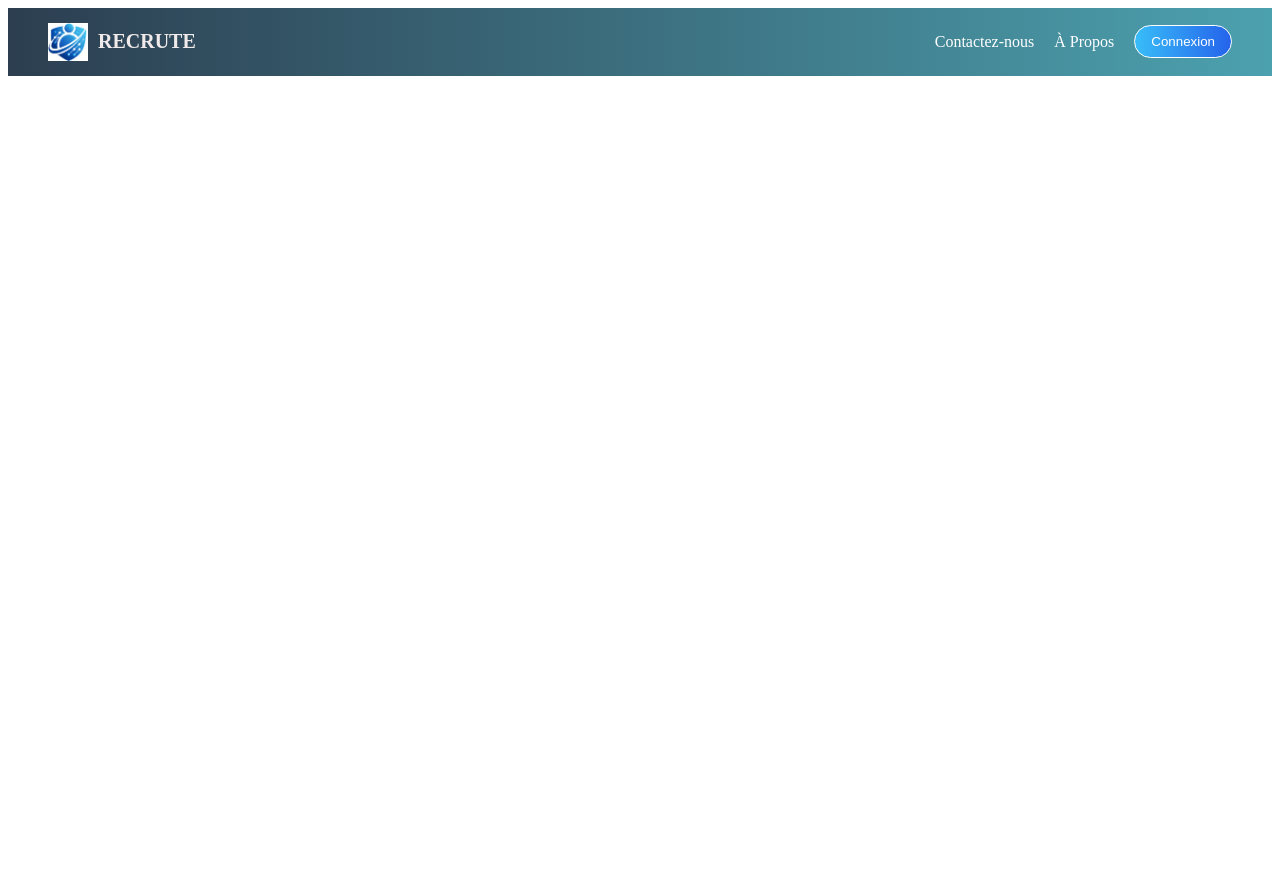
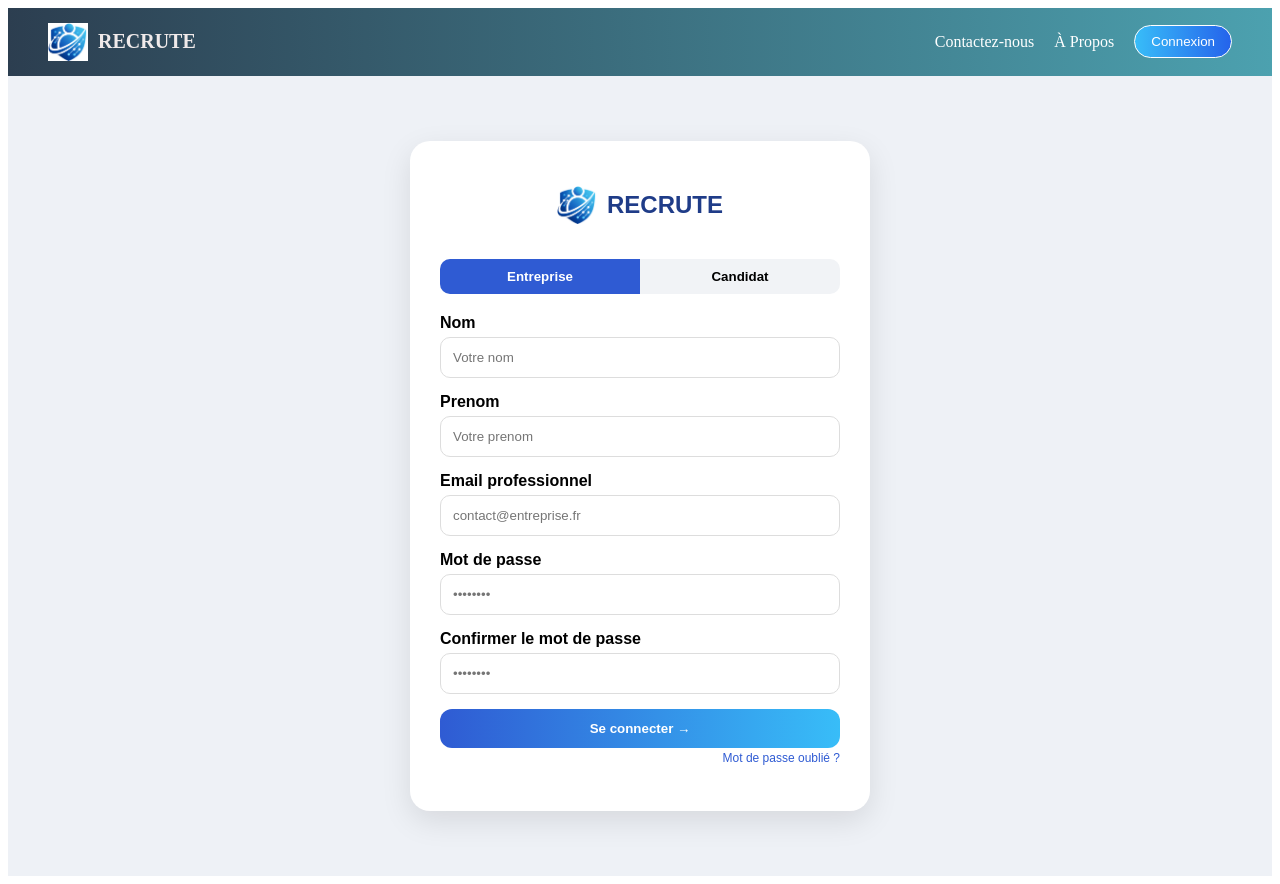
Before and after one commit to yougi97/recruteV0, an Angular app in the folder recrute/: page /register in a window 1280 px wide. Before the commit this address led to /. Before the commit the page ends 800 px from the top, so only its background shows below. Built offline with nearby package versions, Linux system fonts and the light colour scheme.

Commit message:
login,register et services

```diff
--- a/recrute/src/app/app.config.ts
+++ b/recrute/src/app/app.config.ts
@@ -1,12 +1,13 @@
 import { ApplicationConfig, provideBrowserGlobalErrorListeners, provideZoneChangeDetection } from '@angular/core';
 import { provideRouter } from '@angular/router';
-
+import { provideHttpClient } from '@angular/common/http';
 import { routes } from './app.routes';
 
 export const appConfig: ApplicationConfig = {
   providers: [
     provideBrowserGlobalErrorListeners(),
     provideZoneChangeDetection({ eventCoalescing: true }),
-    provideRouter(routes)
+    provideRouter(routes),
+    provideHttpClient()
   ]
 };
--- a/recrute/src/app/app.routes.ts
+++ b/recrute/src/app/app.routes.ts
@@ -1,10 +1,12 @@
 import { Routes } from '@angular/router';
 import { Home } from './home/home';
 import { Login } from './login/login';
+import { Register } from './register/register';
 
 
 
 export const routes: Routes = [
     {path:'home', component: Home},
     {path:'login', component: Login},
+    {path:'register', component: Register},
 ];
--- a/recrute/src/app/app.ts
+++ b/recrute/src/app/app.ts
@@ -1,11 +1,13 @@
 import { Component, signal } from '@angular/core';
+import { CommonModule } from '@angular/common';
+import { RouterModule } from "@angular/router";
 import { Navbar } from "./navbar/navbar";
-import { RouterModule } from "@angular/router";
 
 
 @Component({
   selector: 'app-root',
-  imports: [Navbar, RouterModule],
+  standalone: true,
+  imports: [CommonModule, RouterModule, Navbar],
   templateUrl: './app.html',
   styleUrl: './app.scss'
 })
--- a/recrute/src/app/home/home.html
+++ b/recrute/src/app/home/home.html
@@ -6,7 +6,7 @@
       Publiez vos offres, laissez notre intelligence artificielle filtrer les
       candidats et gérez vos recrutements depuis un tableau de bord dédié.
     </p>
-    <button>Accéder →</button>
+    <button href="/entreprise">Accéder →</button>
 
     <div class="stats">
       <div>
@@ -21,7 +21,7 @@
   </div>
 
   <div class="divider">
-    <img src="assets/logo.png" />
+    <img src="icon..png" />
   </div>
 
   <div class="section right">
@@ -32,7 +32,7 @@
       par notre intelligence artificielle pour vous et postulez en quelques
       clics.
     </p>
-    <button>Accéder →</button>
+    <button href="/candidate">Accéder →</button>
 
     <div class="stats">
       <div>
--- a/recrute/src/app/home/home.ts
+++ b/recrute/src/app/home/home.ts
@@ -1,4 +1,7 @@
-import { Component } from '@angular/core';
+import { Component, inject } from '@angular/core';
+import { UserApi } from '../services/user-api';
+import { User } from '../models/user';
+import { Observable } from 'rxjs';
 
 @Component({
   selector: 'app-home',
@@ -8,4 +11,8 @@ import { Component } from '@angular/core';
 })
 export class Home {
 
+  private readonly userApi = inject(UserApi);
+
+  users$: Observable<User[]> = this.userApi.getUsers();
+
 }
--- a/recrute/src/app/login/login.html
+++ b/recrute/src/app/login/login.html
@@ -32,7 +32,7 @@
     </form>
 
     <p class="signup">
-      Pas encore de compte ? <a href="#">Créer un compte</a>
+      Pas encore de compte ? <a  href="/register">Créer un compte</a>
     </p>
   </div>
 </div>
--- /dev/null
+++ b/recrute/src/app/models/user.ts
@@ -0,0 +1,8 @@
+export interface User {
+  id: number;
+  email: string;
+  password: string;
+  userType: string;
+  firstName: string;
+  lastName: string;
+}
--- /dev/null
+++ b/recrute/src/app/register/register.html
@@ -0,0 +1,42 @@
+<div class="login-container">
+  <div class="login-card">
+    <div class="logo">
+  <img src="icon..png" alt="logo" class="logo-icon">
+      <h2>RECRUTE</h2>
+    </div>
+
+    <div class="tabs">
+      <button class="active">Entreprise</button>
+      <button>Candidat </button>
+    </div>
+
+    <form>
+
+      <label>Nom</label>
+      <input type="text" placeholder="Votre nom" />
+
+      <label>Prenom</label>
+      <input type="text" placeholder="Votre prenom" />
+
+      <label>Email professionnel</label>
+      <input type="email" placeholder="contact@entreprise.fr" />
+
+      <label>Mot de passe</label>
+      <input type="password" placeholder="••••••••" />
+
+      <label>Confirmer le mot de passe</label>
+      <input type="password" placeholder="••••••••" />
+
+      <button class="login-btn" type="submit">
+        Se connecter →
+      </button>
+
+      <div class="forgot">
+        <a href="#">Mot de passe oublié ?</a>
+      </div>
+
+    </form>
+
+
+  </div>
+</div>
--- /dev/null
+++ b/recrute/src/app/register/register.scss
@@ -0,0 +1,125 @@
+.login-container {
+  height: 100vh;
+  display: flex;
+  justify-content: center;
+  align-items: center;
+  background: #eef1f6;
+  font-family: Arial, sans-serif;
+}
+
+.login-card {
+  width: 400px;
+  background: #fff;
+  border-radius: 20px;
+  padding: 30px;
+  box-shadow: 0 10px 30px rgba(0,0,0,0.1);
+}
+
+.logo {
+  display: flex;
+  align-items: center;
+  gap: 10px;
+  justify-content: center;
+  margin-bottom: 20px;
+}
+
+.logo h2 {
+  color: #1f3c88;
+}
+
+.logo-icon {
+  width: 40px;
+  height: 40px;
+  object-fit: contain;
+}
+
+.tabs {
+  display: flex;
+  background: #f1f3f6;
+  border-radius: 10px;
+  overflow: hidden;
+  margin-bottom: 20px;
+}
+
+.tabs button {
+  flex: 1;
+  padding: 10px;
+  border: none;
+  background: transparent;
+  cursor: pointer;
+  font-weight: bold;
+}
+
+.tabs .active {
+  background: #2f5bd3;
+  color: #fff;
+}
+
+.sub-tabs {
+  display: flex;
+  justify-content: space-between;
+  margin-bottom: 20px;
+  border-bottom: 2px solid #eee;
+}
+
+.sub-tabs span {
+  padding-bottom: 10px;
+  cursor: pointer;
+  color: #999;
+}
+
+.sub-tabs .active {
+  color: #2f5bd3;
+  border-bottom: 2px solid #2f5bd3;
+}
+
+form {
+  display: flex;
+  flex-direction: column;
+}
+
+label {
+  margin-bottom: 5px;
+  font-weight: bold;
+}
+
+input {
+  margin-bottom: 15px;
+  padding: 12px;
+  border-radius: 10px;
+  border: 1px solid #ddd;
+  outline: none;
+}
+
+.forgot {
+  text-align: right;
+  margin-bottom: 15px;
+}
+
+.forgot a {
+  font-size: 12px;
+  color: #2f5bd3;
+  text-decoration: none;
+}
+
+.login-btn {
+  padding: 12px;
+  border: none;
+  border-radius: 12px;
+  background: linear-gradient(90deg, #2f5bd3, #38bdf8);
+  color: white;
+  font-weight: bold;
+  cursor: pointer;
+}
+
+.signup {
+  text-align: center;
+  margin-top: 15px;
+  font-size: 14px;
+}
+
+.signup a {
+  color: #2f5bd3;
+  text-decoration: none;
+  font-weight: bold;
+}
--- /dev/null
+++ b/recrute/src/app/services/user-api.ts
@@ -0,0 +1,17 @@
+import { Injectable,inject } from '@angular/core';
+import { HttpClient } from '@angular/common/http';
+import { Observable } from 'rxjs';
+import { User } from '../models/user';
+@Injectable({
+  providedIn: 'root',
+})
+export class UserApi {
+
+  private readonly httpClient = inject(HttpClient)
+  private readonly url = "http://localhost:8080/users";
+  http: any;
+
+ getUsers(): Observable<User[]> {
+  return this.httpClient.get<User[]>('...');
+}
+}
```
Also changed, not shown: recrute/src/app/navbar/navbar.ts (+5 -4 lines), recrute/src/app/register/register.ts (added, +11 -0 lines), 1 other file (tests, documents, lock files or other folders).
